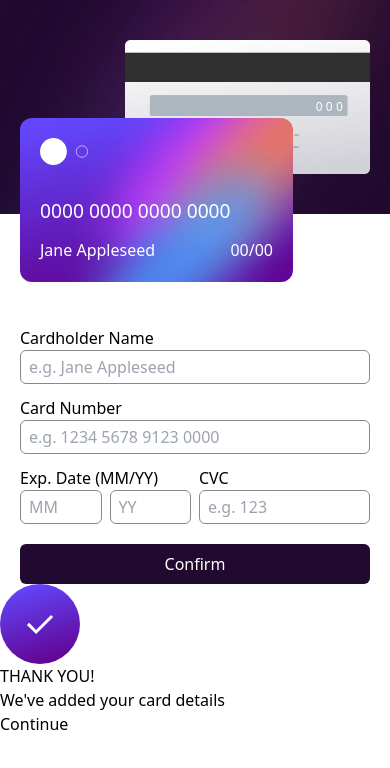
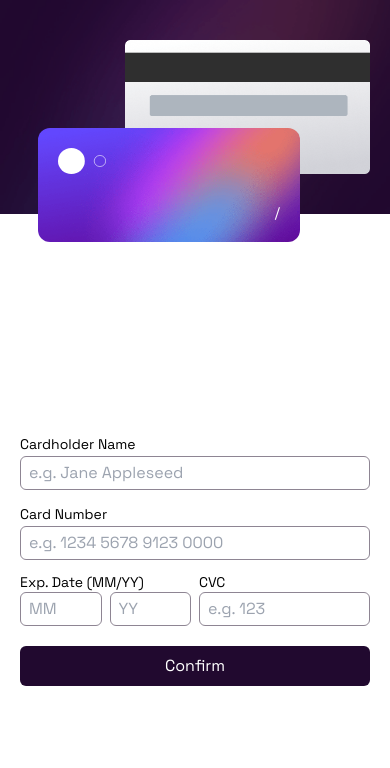
Before and after one commit to RaulTindogan/interactive-card-details-form-main, a React (Vite) app: page / in a window 390 px wide. Shown: the top 768 px of the page. Built offline with nearby package versions, Linux system fonts and the light colour scheme.

Commit message:
Update form validation and responsiveness

```diff
--- a/src/App.jsx
+++ b/src/App.jsx
@@ -14,23 +14,53 @@ function App() {
 
   const [monthError, setMonthError] = useState('')
   const [yearError, setYearError] = useState('')
-
+  const [cvcError, setCvcError] = useState('')
+  const [complete, setComplete] = useState(false)
 
   const handleSubmit = (event) => {
       event.preventDefault();
-      // Regular expression to match alphabetic characters and some special characters
-      const nameRegex = /^[a-zA-ZÀ-ÿ' -]+$/;
+      let error = false
+      const emptyError = "Can't be blank"
+      const regex = /^\s*$/;
 
-      if(name=='') {
-        setnameError("Can't be blank")
-      }else if (!nameRegex.test(name)) {
-        setnameError('Please enter a valid name without numbers');
-        return;
+      if(name == '' || regex.test(name)) {
+        setnameError(emptyError)
+        error = true
+      }
+
+      if(month == '') {
+        setMonthError(emptyError)
+        error = true
+      }
+
+      if(year == '') {
+        setYearError(emptyError)
+        error = true
+      }
+
+      if(cardNumber == '') {
+        setCardNumberError(emptyError)
+        error = true
+      }
+
+      if(cardNumber.length < 19) {
+        setCardNumberError("Invalid Card Number")
+        error = true
+      }
+
+      if(cvc == '') {
+        setCvcError(emptyError)
+        error = true
+      }
+
+      if(error == false) {
+        setComplete(true)
       }
   }
 
   const handleNameInputChange = (event) => {
-    setName(event.target.value);
+    const input = event.target.value.replace(/[^A-Za-z\s]/g, '')
+    setName(input);
   }
 
   const handleCardInputChange = (event) => {
@@ -56,24 +86,24 @@ function App() {
   }
 
   const twoDigitFormat = (input, type) => {
-   if(type === "month") {
+   if(type == "month") {
     if (input > 12) {
       setMonthError('Invalid Month')
     } else {
-      if(input.length === 1) {
+      if(input.length == 1) {
         setMonth(input.padStart(2, '0'))
       } else {
         setMonth(input)
       }
     }
-   } else {
+   } else if(type == "year"){
       if (input > 31) {
         setYearError('Invalid Month')
       } else {
         if(input.length === 1) {
-          setMonth(input.padStart(2, '0'))
+          setYear(input.padStart(2, '0'))
         } else {
-          setMonth(input)
+          setYear(input)
         }
       }
    }
@@ -92,28 +122,80 @@ function App() {
 
 
   return (
-    <main>
-      <section>
-        <article className="text-White py-10 px-5 bg-[url('./src/assets/images/bg-main-mobile.png')] bg-cover bg-no-repeat flex flex-col items-end relative">
-          <div className='w-[70%] max-w-[400px] relative flex justify-end items-center'>
-            <img src="./src/assets/images/bg-card-back.png" alt="" />
-            <p className='absolute right-6 text-[12px] tracking-[.2rem]'>000</p>
-          </div>
-          <div className="w-[70%] max-w-[400px] bg-[url('./src/assets/images/bg-card-front.png')] bg-no-repeat bg-cover p-5 absolute left-5 rounded-xl mt-[20%]">
-            <div className='mb-8'>
-              <img src="./src/assets/images/card-logo.svg" alt="" className='w-[3rem]'/>
+    <main className='h-[100vh] font-Space-Grotesk max-w-[1440px]'>
+      <section className='h-full flex flex-col lg:flex-row'>
+        <article className="
+          flex
+          justify-center
+          items-center
+          text-White
+          py-10
+          px-5
+          bg-[url('./src/assets/images/bg-main-mobile.png')]
+          bg-cover bg-no-repeat
+          lg:w-[30%]
+          lg:items-center
+          lg:pl-[5%]
+          xl:pl-[10%]
+        ">
+          <div className='
+            flex
+            flex-col
+            items-end
+            relative
+            sm:w-[550px]
+            md:w-[650px]
+            lg:flex-col-reverse
+            lg:pl-[3rem]
+          '>
+            <div className='
+              w-[70%]
+              max-w-[350px]
+              relative
+              flex
+              justify-end
+              items-center
+              lg:w-[380px]
+              lg:absolute
+              lg:top-[1rem]
+              lg:left-[3rem]
+            '>
+              <img src="./src/assets/images/bg-card-back.png" alt="" />
+              <p className='absolute right-[10%] text-[12px] tracking-[.2rem] md:text-xl md:right-[12%]'>{cvc}</p>
             </div>
-            <h1 className='text-[1.2rem] mb-3'>0000 0000 0000 0000</h1>
-            <div className='flex justify-between'>
-              <p>Jane Appleseed</p>
-              <p>00/00</p>
+            <div
+              className="
+                w-[75%]
+                max-w-[350px]
+                bg-[url('./src/assets/images/bg-card-front.png')]
+                bg-no-repeat
+                bg-cover
+                p-5
+                absolute
+                left-[5%]
+                rounded-xl
+                mt-[25%]
+                sm:px-[2rem]
+                md:left-[10%]
+                md:mt-[20%]
+                lg:left-[1rem]
+                lg:w-[380px]
+              ">
+              <div className='mb-7'>
+                <img src="./src/assets/images/card-logo.svg" alt="" className='w-[3rem]'/>
+              </div>
+              <h1 className='mb-3 text-sm md:text-xl md:mb-10'>{cardNumber}</h1>
+              <div className='flex justify-between'>
+                <p className='text-sm uppercase md:text-xl'>{name}</p>
+                <p className='text-sm md:text-xl'>{month+"/"+year}</p>
+              </div>
             </div>
           </div>
         </article>
-        <article className='pt-[7rem] px-5'>
-          <form onSubmit={handleSubmit} className='w-full'>
+        <article className={`flex justify-center items-center flex-grow pt-[5rem] py-5 px-5 md:pt-[7rem] ${complete? ' hidden': ' block'}`}>
+          <form onSubmit={handleSubmit} className='w-full max-w-[420px]'>
             <div className={`mb-3`}>
-              <label htmlFor="name">Cardholder Name</label>
+              <label htmlFor="name" className='text-sm'>Cardholder Name</label>
               <input
                 type="text"
                 name="name"
@@ -121,11 +203,21 @@ function App() {
                 value={name}
                 onChange={handleNameInputChange}
                 placeholder='e.g. Jane Appleseed'
-                className='w-full py-1 px-2 rounded-md border-[1px] border-Dark-grayish-violet'/>
+                className='
+                  w-full
+                  py-1
+                  px-2
+                  rounded-md
+                  border-[1px]
+                  border-Dark-grayish-violet
+                  outline-none
+                '
+                required
+              />
               <p className='text-Red'>{nameError}</p>
             </div>
             <div className='mb-3'>
-              <label htmlFor="card_number">Card Number</label>
+              <label htmlFor="card_number" className='text-sm'>Card Number</label>
               <input
                 type="text"
                 name="card_number"
@@ -135,13 +227,14 @@ function App() {
                 maxLength="19"
                 value={cardNumber}
                 onChange={handleCardInputChange}
+                required
               />
-              <p></p>
+              <p className='text-Red'>{cardNumberError}</p>
             </div>
             <div className='w-full mb-5'>
               <div className='flex gap-2'>
                 <div className='w-1/2'>
-                  <p>Exp. Date (MM/YY)</p>
+                  <p className='text-sm'>Exp. Date (MM/YY)</p>
                   <div className='flex gap-2'>
                     <div className='w-1/2'>
                       <input
@@ -176,7 +269,7 @@ function App() {
                   </div>
                 </div>
                 <div className='w-1/2'>
-                  <label htmlFor="cvc">CVC</label>
+                  <p className='text-sm'>CVC</p>
                   <input
                     type="text"
                     name='cvc'
@@ -189,15 +282,17 @@ function App() {
                     value={cvc}
                     required
                   />
+                  <p>{cvcError}</p>
                 </div>
               </div>
             </div>
-            <button type="submit" className='text-ceter bg-Very-dark-violet text-White w-full rounded-md py-2'>Confirm</button>
+            <button
+              type="submit"
+              className='text-ceter bg-Very-dark-violet text-White w-full rounded-md py-2'
+            >Confirm</button>
           </form>
         </article>
-      </section>
-      <section>
-        <article>
+        <article className={`flex-grow flex-col justify-center items-center ${complete? 'flex': "hidden"}`}>
           <div>
             <img src="./src/assets/images/icon-complete.svg" alt="" />
           </div>
@@ -211,7 +306,6 @@ function App() {
         </article>
       </section>
     </main>
-
   )
 }
 
--- a/src/index.css
+++ b/src/index.css
@@ -1,3 +1,26 @@
+@import url('https://fonts.googleapis.com/css2?family=Space+Grotesk:wght@300..700&display=swap');
+
 @tailwind base;
 @tailwind components;
 @tailwind utilities;
+
+body {
+    min-height: 100vh;
+}
+
+input[type="text"] {
+    position: relative;
+}
+
+
+
+input[type="text"]:focus input[type="text"]::before  {
+    content: '';
+    position: absolute;
+    top: 0;
+    left: 0;
+    width: 100%;
+    height: 100%;
+    border: 2px solid;
+    border-image: linear-gradient(to right, hsl(249, 99%, 64%), hsl(278, 94%, 30%)) 1;
+}
--- a/tailwind.config.js
+++ b/tailwind.config.js
@@ -17,6 +17,9 @@ export default {
     'Dark-grayish-violet': 'hsl(279, 6%, 55%)',
     'Very-dark-violet': 'hsl(278, 68%, 11%)'
     },
+    fontFamily: {
+      "Space-Grotesk": ["Space Grotesk", "sans-serif"]
+    },
     extend: {},
   },
   plugins: [],
```
